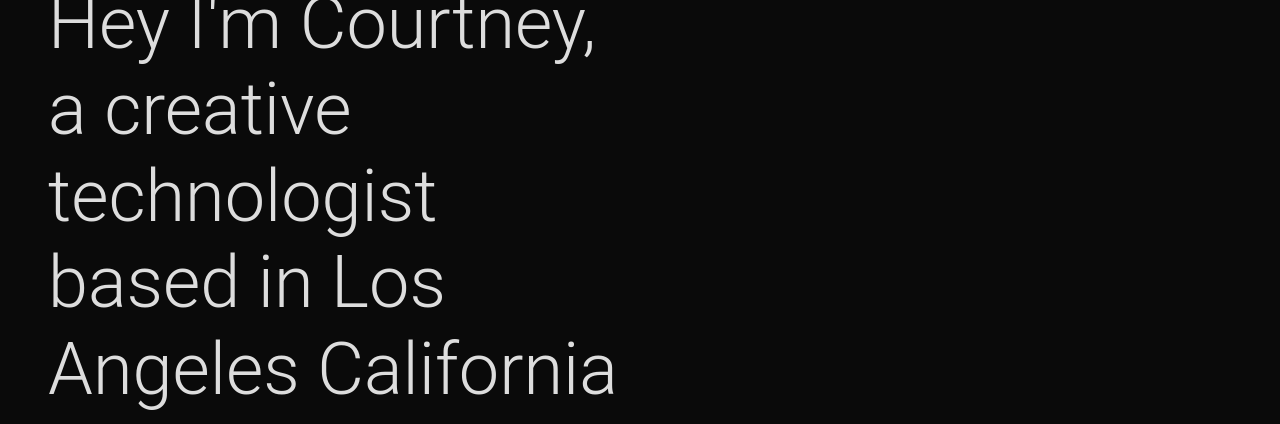
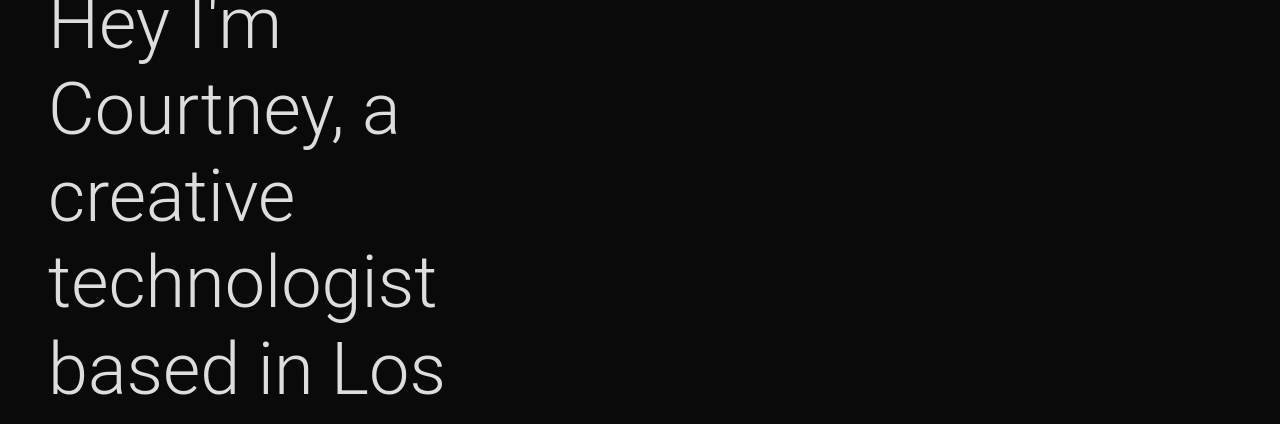
Before and after one commit to courtXR/maghreb.github.io, a website: page index.html in a window 1280 px wide. Shown: the part 153-577 px from the top of the page. Drawn offline with nearby package versions, Linux system fonts and the light colour scheme.

Commit message:
Update index.html

```diff
--- a/index.html
+++ b/index.html
@@ -53,7 +53,7 @@
     </nav>
     <div class="container-fluid p-5">
         <div class="row align-items-center h-100vh">
-            <div class="col-xs-12 col-sm-12 col-md-12 col-lg-12 col-xl-6">
+            <div class="col-xs-12 col-sm-12 col-md-12 col-lg-12 col-xl-5">
                 <h1 class="display-3 xs-font sm-font md-font lg-font xl-font">
                 Hey I'm Courtney, a creative technologist based in Los Angeles California working in immersive technology.
                 </h1>
```
